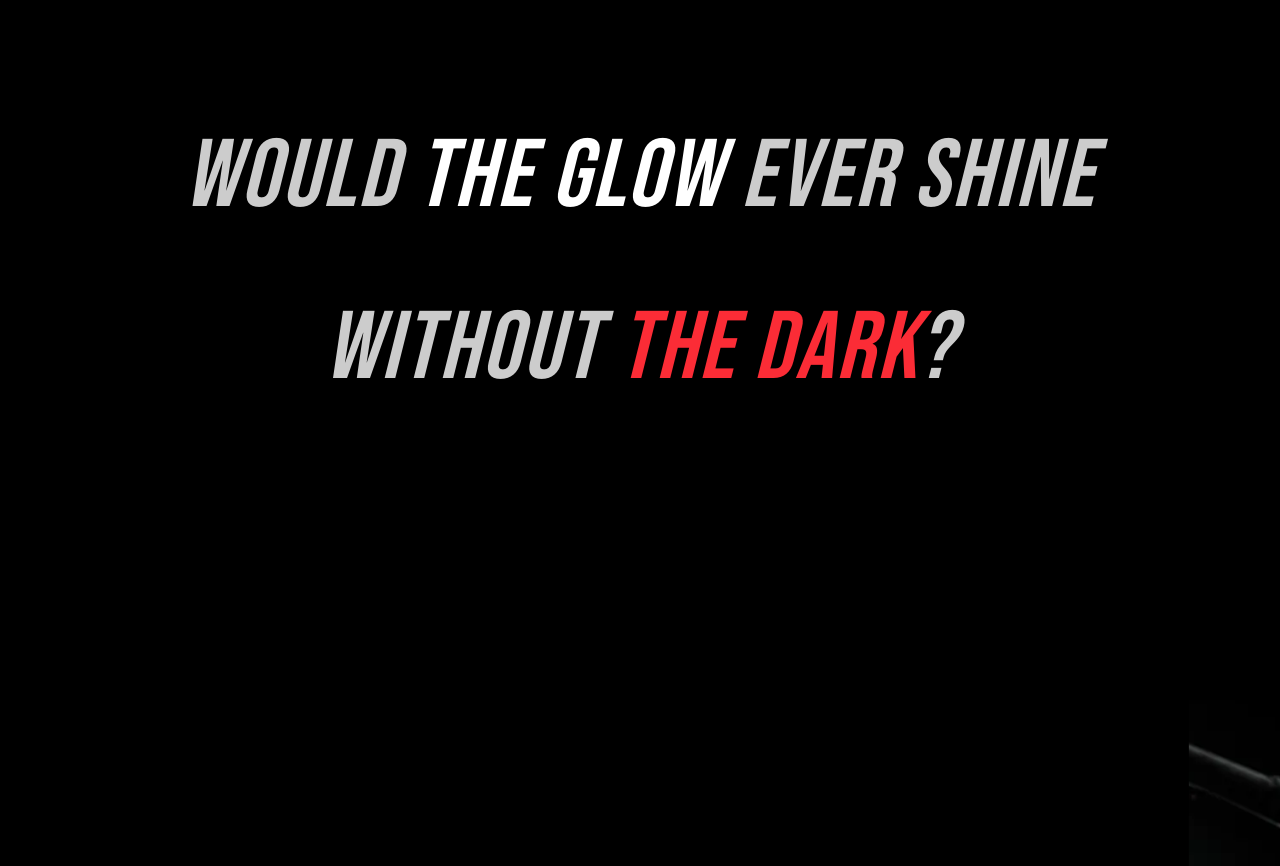
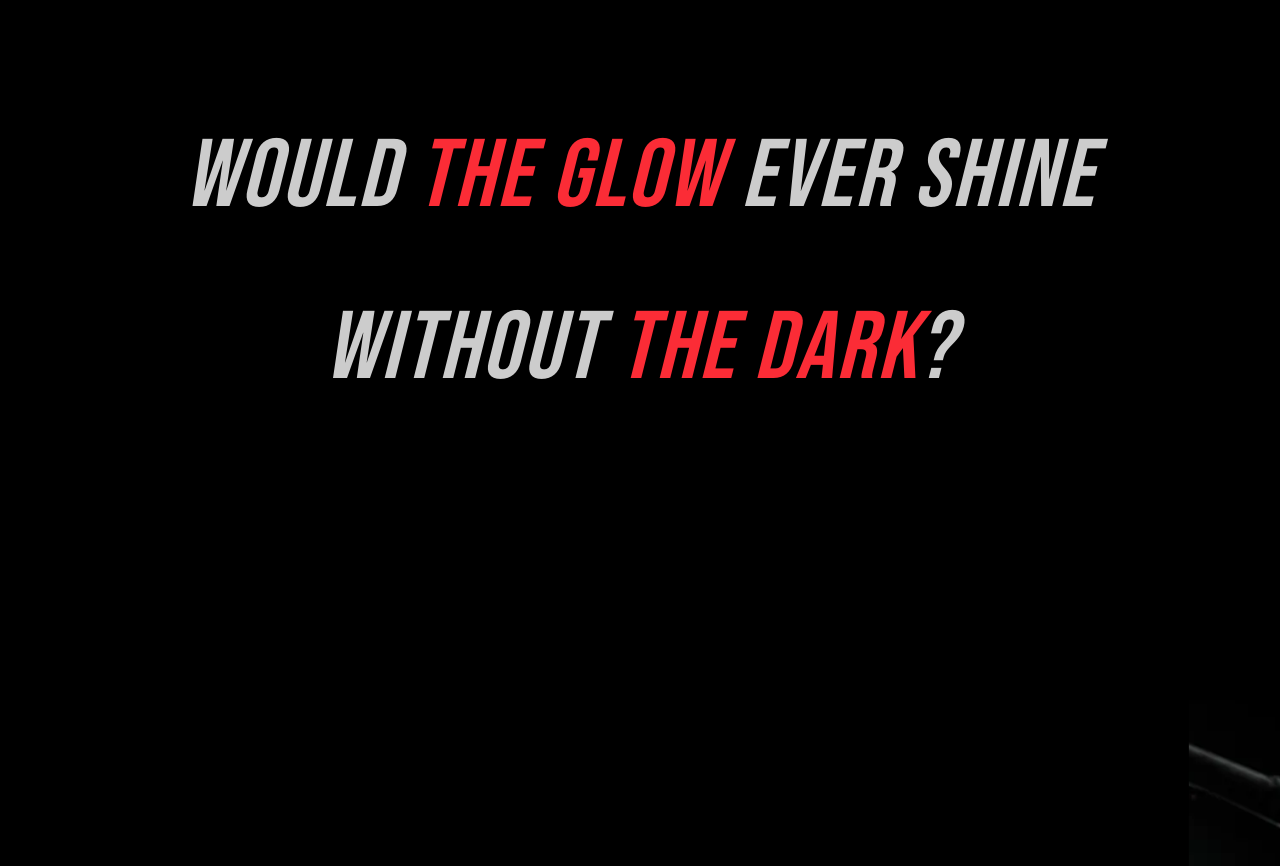
Before and after one commit to raviraj05112006-dev/Ducati-Panigale-V4, a React (Vite) app: page / in a window 1280 px wide. Shown: the part 4540-5406 px from the top of the page. Built offline with nearby package versions, Linux system fonts and the light colour scheme.

Commit message:
color changes

```diff
--- a/src/components/manifesto.jsx
+++ b/src/components/manifesto.jsx
@@ -83,7 +83,7 @@ style={{fontFamily: "Bebas"}}>
         text-white/80
       "
     >
-      Would <span className="text-white">THE GLOW</span> ever shine
+      Would <span className="text-red-500">THE GLOW</span> ever shine
     </p>
 
     <p
```
